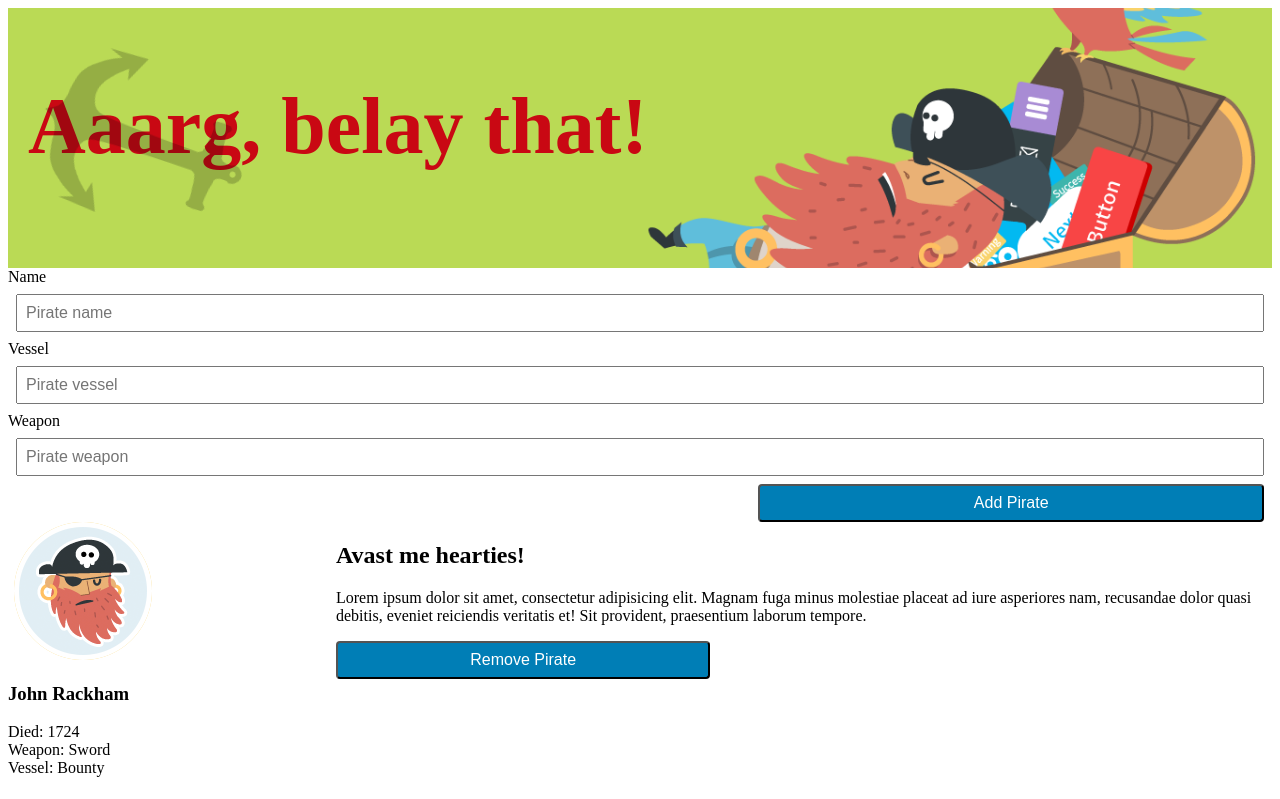
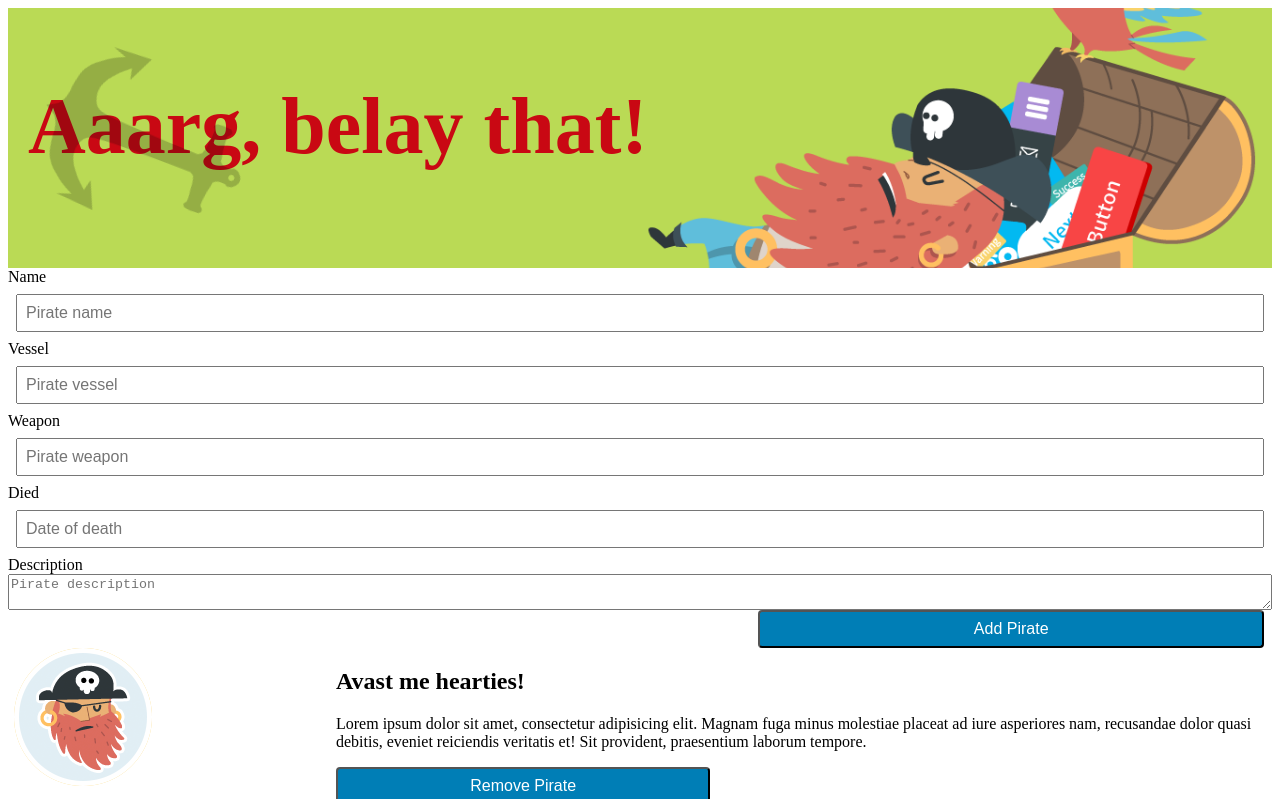
Before and after one commit to GogoGit/2-react-Intro-master, a React (Create React App) app in the folder pirates/: page / in a window 1280 px wide. Shown: the top 799 px of the page. Built offline with nearby package versions, Linux system fonts and the light colour scheme; data requests are answered from the project's data file; a web font is replaced by a local one.

Commit message:
Updated Pirage Add Form

```diff
--- a/pirates/src/components/AddPirate.js
+++ b/pirates/src/components/AddPirate.js
@@ -1,34 +1,31 @@
 import "../assets/css/AddPirateForm.css";
 import React from "react";
+import Button from "./Button";
 
 const AddPirate = ({ addPirate }) => {
   const [name, setName] = React.useState("");
   const [vessel, setVessel] = React.useState("");
   const [weapon, setWeapon] = React.useState("");
+  const [death, setDeath] = React.useState("");
+  const [desc, setDesc] = React.useState("");
+  //Can't be outside of AddPrite as the variables would be out of scope... forgot error message something about global variables
+  const createPirate = (event) => {
+    event.preventDefault();
 
-  //Can't be outside of AddPrite as the variables would be out of scope... forgot error message something about global variables
-  function createPirate(event) {
-    event.preventDefault(); //Stops the page from refeshing!
     const pirate = {
-      // Short Form
-      // const pirate = {
-      //   name,
-      //   vessel,
-      //   weapon,
-      // };
-
-      // Long Form
       name: name,
       vessel: vessel,
       weapon: weapon,
+      death: death,
+      desc: desc,
     };
-
     addPirate(pirate);
-
     setName("");
     setVessel("");
     setWeapon("");
-  }
+    setDeath("");
+    setDesc("");
+  };
 
   return (
     <form onSubmit={createPirate}>
@@ -56,7 +53,25 @@ const AddPirate = ({ addPirate }) => {
         value={weapon}
         onChange={(event) => setWeapon(event.target.value)}
       />
-      <button type="submit">Add Pirate</button>
+      <label htmlFor="died">Died</label>
+      <input
+        id="died"
+        type="text"
+        placeholder="Date of death"
+        value={death}
+        onChange={(event) => setDeath(event.target.value)}
+      />
+      <label htmlFor="desc">Description</label>
+      <textarea
+        id="desc"
+        placeholder="Pirate description"
+        value={desc}
+        onChange={(event) => setDesc(event.target.value)}
+      />
+      {/* replacing button */}
+      {/* <button type="submit">Add Pirate</button> */}
+      {/* use the Button component */}
+      <Button text={"Add Pirate"} />
     </form>
   );
 };
```
